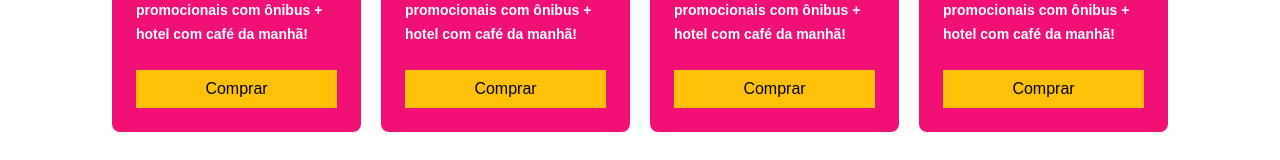
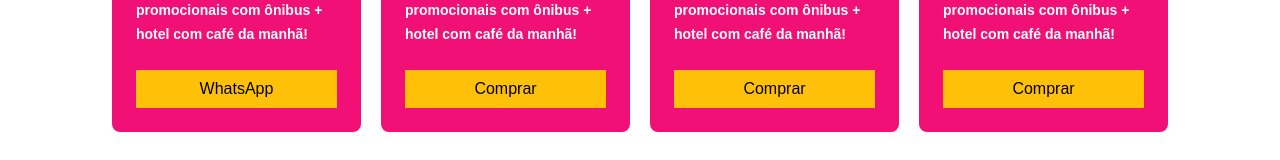
Before and after one commit to rafaelsantos12/clonebuser, a Nuxt app: page / in a window 1280 px wide. Shown: the part 1698-1858 px from the top of the page. Built offline with nearby package versions, Linux system fonts and the light colour scheme.

Commit message:
ajuste de botao

```diff
--- a/components/organisms/Products.vue
+++ b/components/organisms/Products.vue
@@ -21,7 +21,7 @@
               color="#fff"
               bgColor="#FFC107"
               borderColor="#FFC107"
-              >Comprar</AtomsButtonCustom
+              >WhatsApp</AtomsButtonCustom
             >
           </div>
         </template>
```
